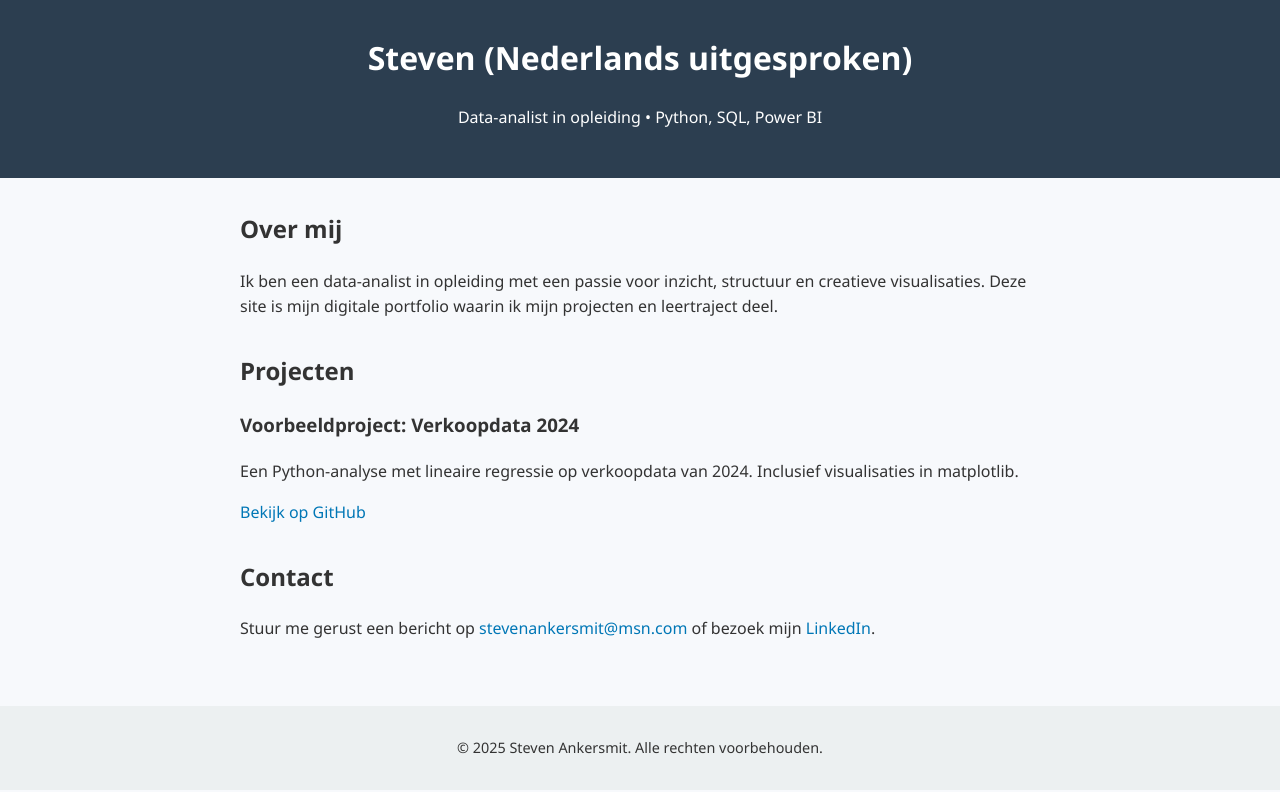
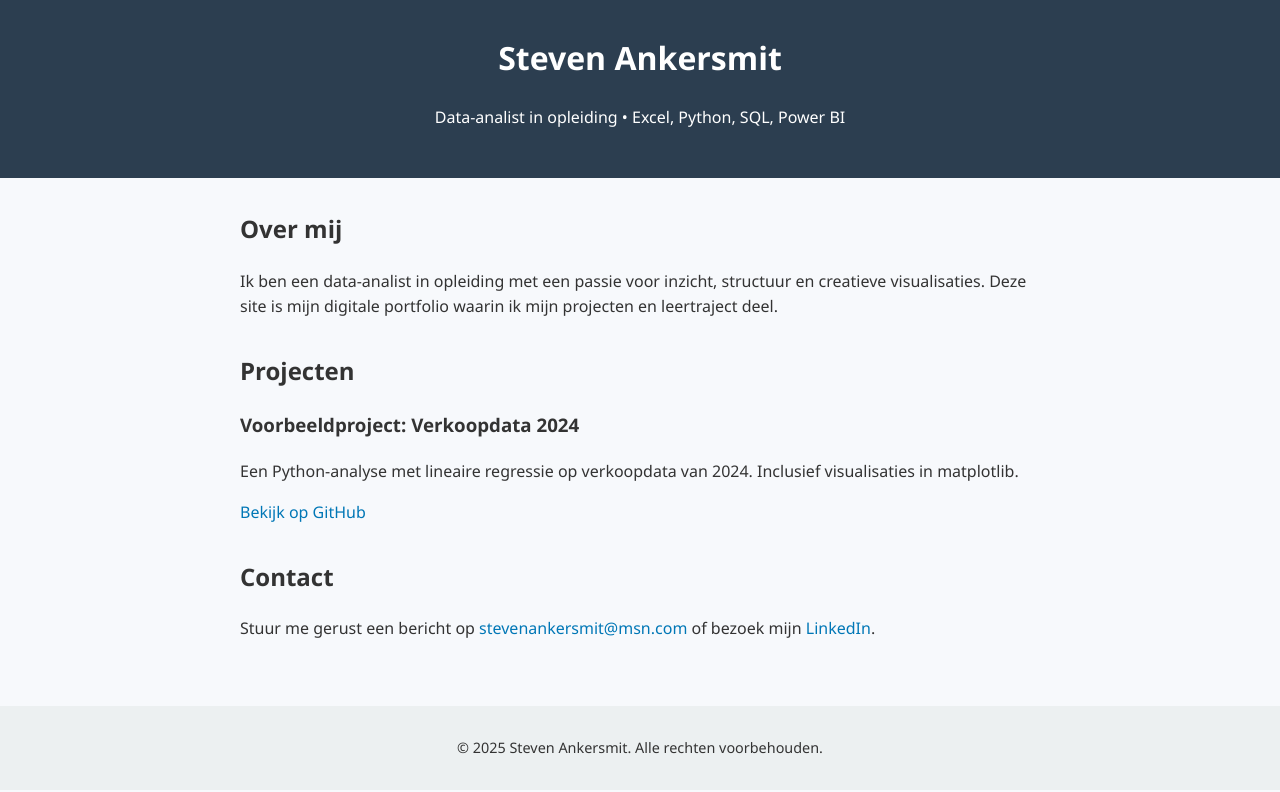
Before and after one commit to StevenAnkersmit/portfolio, a plain HTML site: page index.html in a window 1280 px wide. Drawn offline with Linux system fonts and the light colour scheme.

Commit message:
Update index.html
Naam gewijzigd en Excel toegevoegd als skill

```diff
--- a/index.html
+++ b/index.html
@@ -9,8 +9,8 @@
 </head>
 <body>
   <header>
-    <h1>Steven (Nederlands uitgesproken)</h1>
-    <p>Data-analist in opleiding • Python, SQL, Power BI</p>
+    <h1>Steven Ankersmit</h1>
+    <p>Data-analist in opleiding • Excel, Python, SQL, Power BI</p>
   </header>
 
   <main>
```
